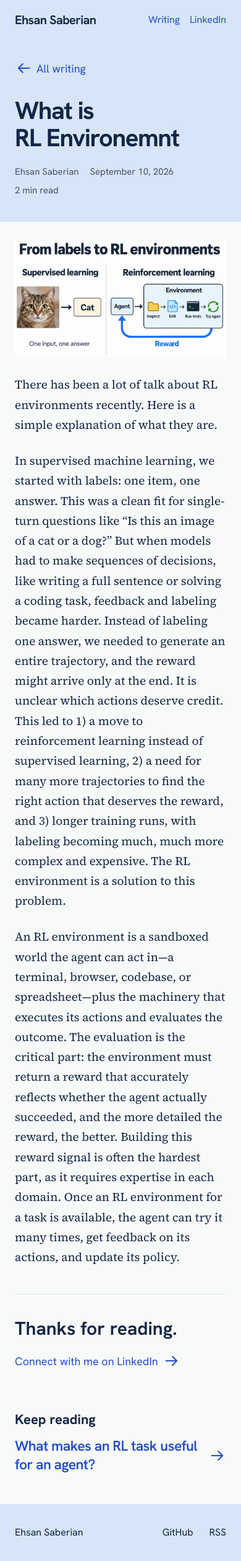
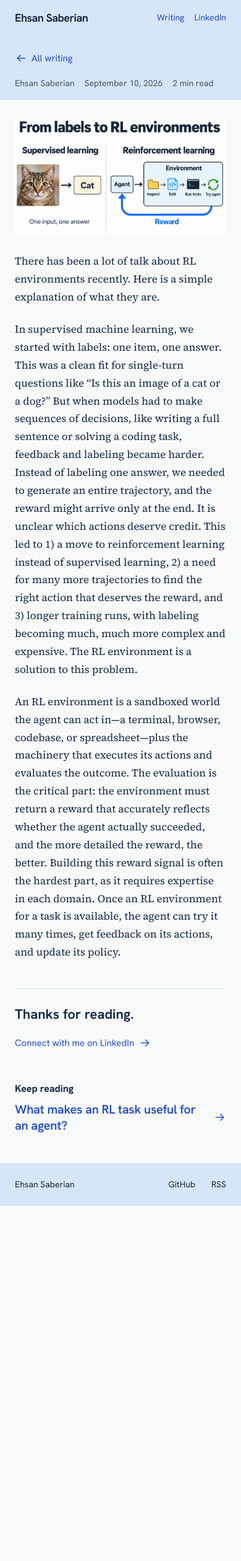
Before and after one commit to saberian/saberian.github.io, a Jekyll site: the page built from _posts/2026-09-10-what-is-rl-environemnt.md, in a window 390 px wide. Shown: the whole page at 62% size. Built offline with Jekyll 4.4.1, drawn with Linux system fonts in a browser that asks for light colours; after the commit the page ends 1946 px from its top, so only the background shows below that.

Commit message:
Refine typography and simplify homepage and post headers

```diff
--- a/_layouts/post.html
+++ b/_layouts/post.html
@@ -2,10 +2,10 @@
 layout: default
 ---
 <article class="post">
-  <header class="post-header">
+  <header class="post-header{% if page.hide_title %} post-header--compact{% endif %}">
     <div class="post-header-inner">
       <a class="back-link" href="{{ '/#writing' | relative_url }}"><span class="back-arrow">{% include arrow.html %}</span> All writing</a>
-      <h1>{{ page.title | escape }}</h1>
+      <h1{% if page.hide_title %} class="visually-hidden"{% endif %}>{{ page.title | escape }}</h1>
       <div class="post-meta">
         <span>{{ site.data.profile.name }}</span>
         <time datetime="{{ page.date | date_to_xmlschema }}">{{ page.date | date: '%B %-d, %Y' }}</time>
--- a/assets/site.css
+++ b/assets/site.css
@@ -25,12 +25,13 @@
   --display: "Hanken Grotesk", sans-serif;
   --prose: "Source Serif 4", Georgia, serif;
   --page-gutter: 3.2vw;
-  --header-height: 64px;
+  --header-height: 56px;
+  --reading-width: 640px;
   --ease-out: cubic-bezier(.16, 1, .3, 1);
 }
 * { box-sizing: border-box; }
 html { scroll-behavior: smooth; scroll-padding-top: 24px; scrollbar-color: #8397b2 var(--paper); }
-body { margin: 0; background: var(--paper); color: var(--ink); font-family: var(--sans); font-size: 18px; line-height: 1.5; -webkit-font-smoothing: antialiased; }
+body { margin: 0; background: var(--paper); color: var(--ink); font-family: var(--sans); font-size: 16px; line-height: 1.5; -webkit-font-smoothing: antialiased; }
 ::selection { color: var(--paper); background: var(--link); }
 a { color: var(--link); text-decoration-thickness: 1px; text-underline-offset: .2em; }
 a:hover { text-decoration: underline; }
@@ -40,48 +41,55 @@ h1, h2, h3, p { margin: 0; }
 h1, h2, h3 { text-wrap: balance; }
 .skip-link { position: absolute; top: -80px; left: 16px; z-index: 10; padding: 10px 18px; background: var(--paper); }
 .skip-link:focus { top: 12px; }
+.visually-hidden { position: absolute; width: 1px; height: 1px; padding: 0; margin: -1px; overflow: hidden; clip-path: inset(50%); white-space: nowrap; border: 0; }
 .site-header { min-height: var(--header-height); padding: 0 var(--page-gutter); display: flex; align-items: center; justify-content: space-between; gap: 24px; background: var(--cover); }
 .site-header a { text-decoration: none; }
 .site-header a:hover { text-decoration: underline; }
-.site-name { color: var(--ink); font-size: 24px; font-weight: 650; letter-spacing: -.03em; }
-.site-header nav { display: flex; align-items: center; gap: 28px; font-size: 18px; }
-.home-layout { display: grid; grid-template-columns: 33.2% minmax(0, 1fr); min-height: calc(100vh - var(--header-height)); }
-.profile { background: var(--cover); padding: 48px var(--page-gutter); display: flex; flex-direction: column; align-items: flex-start; }
+.site-name { color: var(--ink); font-size: 20px; font-weight: 650; letter-spacing: -.03em; }
+.site-header nav { display: flex; align-items: center; gap: 24px; font-size: 15px; }
+.site-header nav a { display: inline-flex; min-height: 44px; align-items: center; }
+.home-layout { display: grid; grid-template-columns: 250px minmax(0, 1fr); min-height: calc(100vh - var(--header-height)); }
+.profile { background: var(--cover); padding: 32px 24px; display: flex; flex-direction: column; align-items: flex-start; }
 .profile-introduction { width: 100%; }
 .portrait { display: block; width: min(100%, 220px); aspect-ratio: 1; object-fit: cover; }
-.profile-intro { font-size: 22px; letter-spacing: -.025em; line-height: 1.4; margin-top: 24px; }
-.profile-background { color: var(--secondary); font-size: 18px; line-height: 1.6; margin-top: 16px; }
-.profile-links { display: flex; gap: 24px; padding-top: 24px; font-size: 18px; }
+.profile-intro { font-size: 16px; line-height: 1.5; margin-top: 16px; }
+.profile-background { color: var(--secondary); font-size: 14px; line-height: 1.6; margin-top: 12px; }
+.profile-links { display: flex; gap: 24px; padding-top: 16px; font-size: 15px; }
 .profile-links a { display: inline-flex; align-items: center; min-height: 44px; }
 .profile-links a { text-decoration: none; }
 .profile-links a:hover { text-decoration: underline; }
-.writing { padding: 48px 4.4vw 64px; min-width: 0; }
-.writing h1 { font-family: var(--sans); font-size: 36px; font-weight: 650; letter-spacing: -.025em; line-height: 1.2; }
-.writing-intro { font-size: 20px; line-height: 1.5; color: var(--secondary); margin-top: 8px; letter-spacing: -.025em; }
-.essay-list { margin-top: 40px; }
-.essay time { color: var(--muted); font-size: 16px; font-variant-numeric: tabular-nums; }
-.essay h2 { margin-top: 8px; font-family: var(--sans); font-size: 30px; font-weight: 700; letter-spacing: -.025em; line-height: 1.25; text-wrap: pretty; }
+.writing { padding: 32px 4.4vw 48px; min-width: 0; }
+.writing h1 { font-family: var(--sans); font-size: 28px; font-weight: 650; letter-spacing: -.025em; line-height: 1.2; }
+.writing-intro { font-size: 16px; line-height: 1.5; color: var(--secondary); margin-top: 8px; }
+.essay-list { margin-top: 28px; }
+.essay time { color: var(--muted); font-size: 13px; font-variant-numeric: tabular-nums; }
+.essay h2 { margin-top: 8px; font-family: var(--sans); font-size: 22px; font-weight: 700; letter-spacing: -.015em; line-height: 1.3; text-wrap: pretty; }
 .essay h2 a { color: var(--ink); text-decoration: none; }
 .essay h2 a:hover { color: var(--link); }
-.essay p { margin-top: 8px; color: var(--secondary); font-size: 20px; letter-spacing: -.025em; line-height: 1.5; }
-.essay-link { display: inline-flex; gap: 8px; align-items: center; min-height: 44px; margin-top: 12px; font-size: 18px; text-decoration: none; }
-.arrow { flex-shrink: 0; width: 28px; height: 28px; }
-.essay + .essay { margin-top: 32px; padding-top: 32px; position: relative; }
+.essay p { margin-top: 8px; color: var(--secondary); font-size: 16px; line-height: 1.5; max-width: 70ch; }
+.essay-link { display: inline-flex; gap: 8px; align-items: center; min-height: 44px; margin-top: 8px; font-size: 15px; text-decoration: none; }
+.arrow { flex-shrink: 0; width: 20px; height: 20px; }
+.essay + .essay { margin-top: 24px; padding-top: 24px; position: relative; }
 .essay + .essay::before { content: ""; position: absolute; top: 0; left: 0; width: 208px; max-width: 40%; height: 1px; background: var(--rule); }
-.post-header { background: var(--cover); padding: 48px 32px 62px; }
+.post-header { background: var(--cover); padding: 32px 32px 40px; }
 .post-header-inner { max-width: 960px; margin-inline: auto; }
-.back-link { display: inline-flex; align-items: center; gap: 7px; min-height: 44px; margin-bottom: 32px; text-decoration: none; font-size: 18px; }
+.back-link { display: inline-flex; align-items: center; gap: 7px; min-height: 44px; margin-bottom: 24px; text-decoration: none; font-size: 15px; }
 .back-arrow { display: inline-flex; transform: rotate(180deg); }
-.post-header h1 { font-family: var(--display); font-size: clamp(40px, 4.6vw, 68px); font-weight: 700; line-height: 1.07; letter-spacing: -.035em; max-width: 20ch; }
-.post-meta { display: flex; flex-wrap: wrap; align-items: center; gap: 12px 24px; font-size: 17px; color: var(--secondary); margin-top: 28px; }
+.post-header h1 { font-family: var(--display); font-size: 40px; font-weight: 700; line-height: 1.15; letter-spacing: -.025em; max-width: 24ch; }
+.post-meta { display: flex; flex-wrap: wrap; align-items: center; gap: 8px 20px; font-size: 14px; color: var(--secondary); margin-top: 20px; }
 .post-meta time { font-variant-numeric: tabular-nums; }
-.post-content { width: min(100% - 64px, 740px); margin: 56px auto 72px; font-family: var(--prose); font-size: 21px; line-height: 1.75; overflow-wrap: break-word; }
+.post-header.post-header--compact { padding-block: 16px; }
+.post-header--compact .post-header-inner { max-width: var(--reading-width); display: flex; flex-wrap: wrap; align-items: center; justify-content: space-between; gap: 8px 24px; }
+.post-header--compact .back-link { margin-bottom: 0; }
+.post-header--compact .post-meta { margin-top: 0; }
+.post-header--compact + .post-content { margin-top: 32px; }
+.post-content { width: min(100% - 64px, var(--reading-width)); margin: 40px auto 56px; font-family: var(--prose); font-size: 18px; line-height: 1.7; overflow-wrap: break-word; }
 .post-content p { margin-block: 0 1.35em; }
 .post-content strong { font-weight: 650; }
-.post-content img { display: block; max-width: 100%; height: auto; margin: 0 auto 40px; }
+.post-content img { display: block; max-width: 100%; height: auto; margin: 0 auto 28px; }
 .post-content h2, .post-content h3 { font-family: var(--sans); color: var(--ink); font-weight: 700; line-height: 1.2; margin: 2em 0 .6em; letter-spacing: -.025em; }
-.post-content h2 { font-size: 32px; }
-.post-content h3 { font-size: 26px; }
+.post-content h2 { font-size: 26px; }
+.post-content h3 { font-size: 22px; }
 .post-content a { text-decoration: underline; }
 .post-content ul, .post-content ol { padding-left: 1.5em; margin-bottom: 1.35em; }
 .post-content li + li { margin-top: .4em; }
@@ -89,21 +97,21 @@ h1, h2, h3 { text-wrap: balance; }
 .post-content blockquote p:last-child { margin-bottom: 0; }
 .post-content pre { overflow-x: auto; padding: 22px; background: #eaf0f6; font-size: 16px; line-height: 1.6; }
 .post-content code { font-size: .85em; }
-.post-content table { border-collapse: collapse; display: block; overflow-x: auto; font-family: var(--sans); font-size: 18px; }
+.post-content table { border-collapse: collapse; display: block; overflow-x: auto; font-family: var(--sans); font-size: 16px; }
 .post-content th, .post-content td { border-bottom: 1px solid var(--rule); padding: 12px 16px; text-align: left; }
 .post-content mjx-container[display="true"] { max-width: 100%; overflow-x: auto; overflow-y: hidden; padding-block: 14px; margin-block: 1.35em !important; }
-.post-end { width: min(100% - 64px, 740px); margin: 0 auto 80px; border-top: 1px solid var(--rule); padding-top: 32px; }
-.post-end > p { font-family: var(--display); font-size: 30px; font-weight: 650; margin-bottom: 8px; }
-.post-end a { display: inline-flex; gap: 8px; align-items: center; text-decoration: none; min-height: 44px; }
-.related-post { margin-top: 56px; }
-.related-post h2 { font-size: 22px; margin-bottom: 12px; }
-.related-post a { font-size: 26px; font-weight: 600; letter-spacing: -.025em; line-height: 1.3; }
-.site-footer { display: flex; justify-content: space-between; align-items: center; gap: 24px; padding: 34px var(--page-gutter); background: var(--cover); }
+.post-end { width: min(100% - 64px, var(--reading-width)); margin: 0 auto 56px; border-top: 1px solid var(--rule); padding-top: 24px; }
+.post-end > p { font-family: var(--display); font-size: 22px; font-weight: 650; margin-bottom: 8px; }
+.post-end a { display: inline-flex; gap: 8px; align-items: center; text-decoration: none; min-height: 44px; font-size: 15px; }
+.related-post { margin-top: 40px; }
+.related-post h2 { font-size: 16px; margin-bottom: 8px; }
+.related-post a { font-size: 20px; font-weight: 600; letter-spacing: -.015em; line-height: 1.3; }
+.site-footer { display: flex; justify-content: space-between; align-items: center; gap: 24px; padding: 24px var(--page-gutter); background: var(--cover); font-size: 14px; }
 .site-footer nav { display: flex; gap: 26px; }
 .site-footer a { color: var(--ink); text-decoration: none; }
 .not-found { max-width: 800px; padding: 100px 32px; margin-inline: auto; }
-.not-found h1 { font-family: var(--display); font-size: clamp(40px, 5vw, 64px); line-height: 1.1; letter-spacing: -.035em; }
-.not-found p { margin-top: 24px; color: var(--secondary); font-size: 22px; }
+.not-found h1 { font-family: var(--display); font-size: 40px; line-height: 1.15; letter-spacing: -.025em; }
+.not-found p { margin-top: 24px; color: var(--secondary); font-size: 16px; }
 .essay-link .arrow, .post-end a .arrow { transition: transform 280ms var(--ease-out); }
 .essay-link:hover .arrow, .essay-link:focus-visible .arrow,
 .post-end a:hover .arrow, .post-end a:focus-visible .arrow { transform: translateX(5px); }
@@ -113,63 +121,48 @@ h1, h2, h3 { text-wrap: balance; }
   *, *::before, *::after { transition: none !important; animation: none !important; }
   .essay-link .arrow, .post-end a .arrow { transform: none !important; }
 }
+@media (min-width: 901px) {
+  .home-page .site-header { padding-left: 24px; }
+}
 @media (min-width: 1600px) {
   :root { --page-gutter: 52px; }
-  .home-layout { grid-template-columns: 500px minmax(0, 1fr); }
   .writing { padding-inline: 72px; }
   .writing-intro, .essay-list { max-width: 980px; }
 }
 @media (max-width: 900px) {
   :root { --page-gutter: 32px; }
   .site-header { gap: 20px; }
-  .site-header nav { font-size: 18px; gap: 24px; }
   .home-layout { display: block; }
   .profile { padding: 32px var(--page-gutter) 30px; }
   .profile-introduction { display: grid; grid-template-columns: 128px minmax(0, 1fr); gap: 12px 24px; align-items: start; }
   .portrait { grid-column: 1; grid-row: 1 / span 2; width: 128px; }
-  .profile-intro { grid-column: 2; margin: 0; font-size: 22px; }
-  .profile-background { grid-column: 2; margin-top: 0; font-size: 18px; }
-  .profile-links { padding-top: 16px; }
-  .writing { padding: 40px var(--page-gutter) 48px; }
+  .profile-intro { grid-column: 2; margin: 0; }
+  .profile-background { grid-column: 2; margin-top: 0; }
+  .writing { padding: 32px var(--page-gutter) 48px; }
   .writing-intro { max-width: 38ch; }
   .post-header { padding-top: 24px; padding-bottom: 40px; }
-  .back-link { margin-bottom: 24px; }
 }
 @media (max-width: 540px) {
   :root { --page-gutter: 24px; }
-  .site-name { font-size: 20px; }
-  .site-header nav { font-size: 16px; gap: 16px; }
-  .site-header nav a { display: inline-flex; min-height: 44px; align-items: center; }
+  .site-name { font-size: 18px; }
+  .site-header nav { font-size: 14px; gap: 16px; }
   .profile { padding-top: 24px; }
   .profile-introduction { grid-template-columns: 88px minmax(0, 1fr); gap: 12px 20px; }
   .portrait { width: 88px; }
-  .profile-intro { font-size: 20px; }
-  .profile-background { font-size: 16px; }
   .writing { padding-top: 28px; }
-  .writing h1 { font-size: 30px; }
-  .writing-intro { font-size: 18px; }
-  .essay-list { margin-top: 32px; }
-  .essay h2 { font-size: 26px; }
-  .essay p { font-size: 18px; }
-  .essay + .essay { margin-top: 30px; padding-top: 34px; }
+  .writing h1 { font-size: 26px; }
   .post-header { padding-inline: var(--page-gutter); }
-  .post-header h1 { font-size: 40px; line-height: 1.1; }
-  .post-meta { gap: 7px 18px; font-size: 15px; margin-top: 22px; }
-  .post-content { width: calc(100% - 48px); margin-top: 32px; margin-bottom: 44px; font-size: 19px; line-height: 1.7; }
-  .post-content img { margin-bottom: 28px; }
+  .post-header h1 { font-size: 32px; }
+  .post-meta { gap: 7px 16px; }
+  .post-content { width: calc(100% - 48px); margin-top: 32px; margin-bottom: 44px; font-size: 17px; }
   .post-content blockquote { padding: 16px 20px; }
-  .post-content h2 { font-size: 28px; }
   .post-end { width: calc(100% - 48px); margin-bottom: 48px; }
-  .related-post a { font-size: 23px; }
-  .site-footer { font-size: 16px; }
 }
 @media (max-width: 360px) {
   :root { --page-gutter: 20px; }
-  .site-name { font-size: 18px; }
-  .site-header nav { font-size: 15px; gap: 12px; }
+  .site-header nav { gap: 12px; }
   .profile-introduction { grid-template-columns: 72px minmax(0, 1fr); gap: 12px 16px; }
   .portrait { width: 72px; }
-  .post-header h1 { font-size: 36px; }
 }
 @media print {
   .site-header, .skip-link, .back-link, .post-end, .site-footer { display: none; }
```
Also changed, not shown: DESIGN.md (+48 -23 lines), _posts/2026-09-10-what-is-rl-environemnt.md (+1 -0 lines), _posts/2026-09-13-what-makes-a-good-rl-task.md (+1 -0 lines), tests/site.mjs (+25 -1 lines), .impeccable/design.json, .impeccable/surfaces/index-html.md, README.md.
